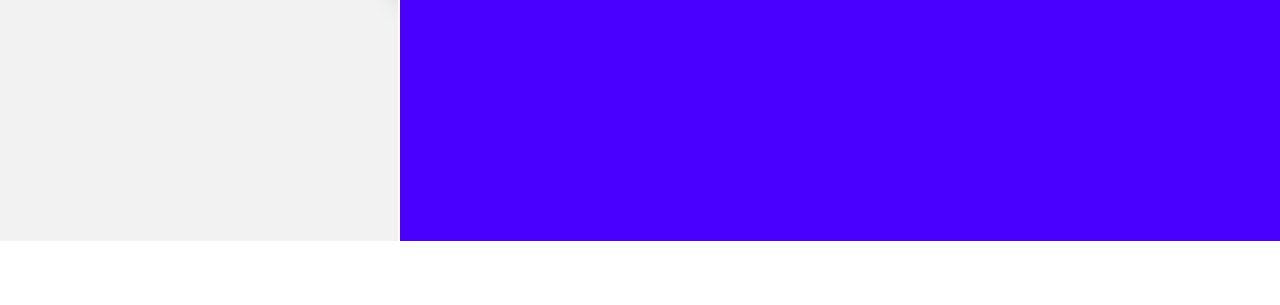
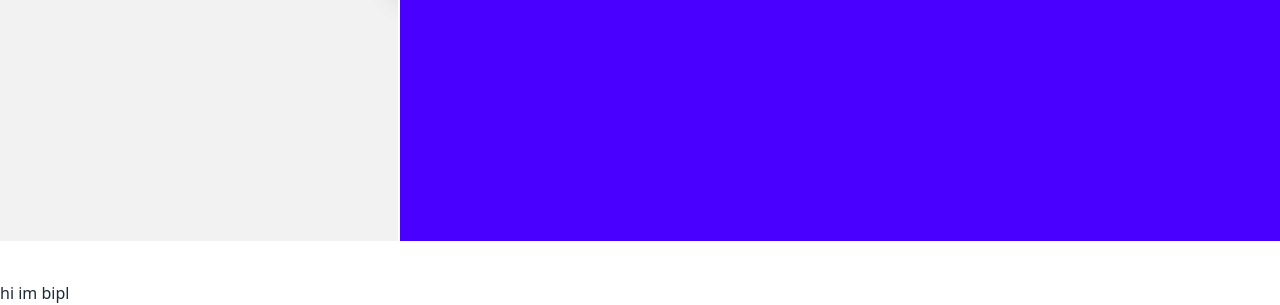
Before and after one commit to Krsnanando-Biplob/my-repo-profaile, a plain HTML site: page index.html in a window 1280 px wide. Shown: the part 3439-3744 px from the top of the page. Before the commit the page ends 3720 px from the top, so only its background shows below. Drawn offline with nearby package versions, Linux system fonts and the light colour scheme.

Commit message:
my footer

```diff
--- a/index.html
+++ b/index.html
@@ -294,7 +294,11 @@
     </section>
   </main>
   <footer>
-
+    <div>
+      <h2>
+        hi im bipl
+      </h2>
+    </div>
   </footer>
 </body>
 </html>
```
